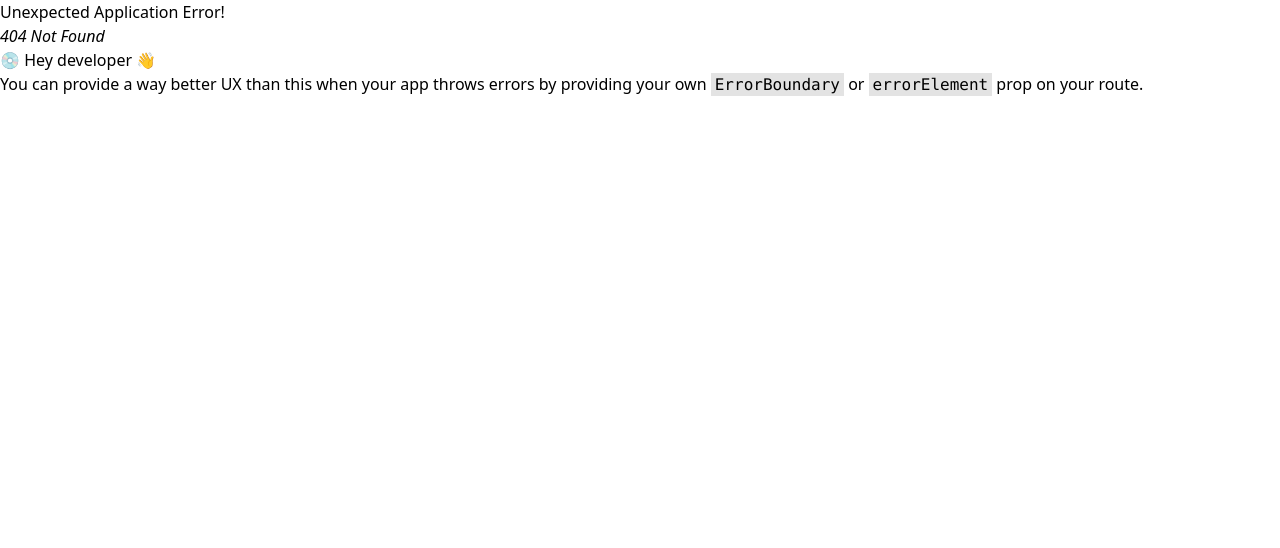
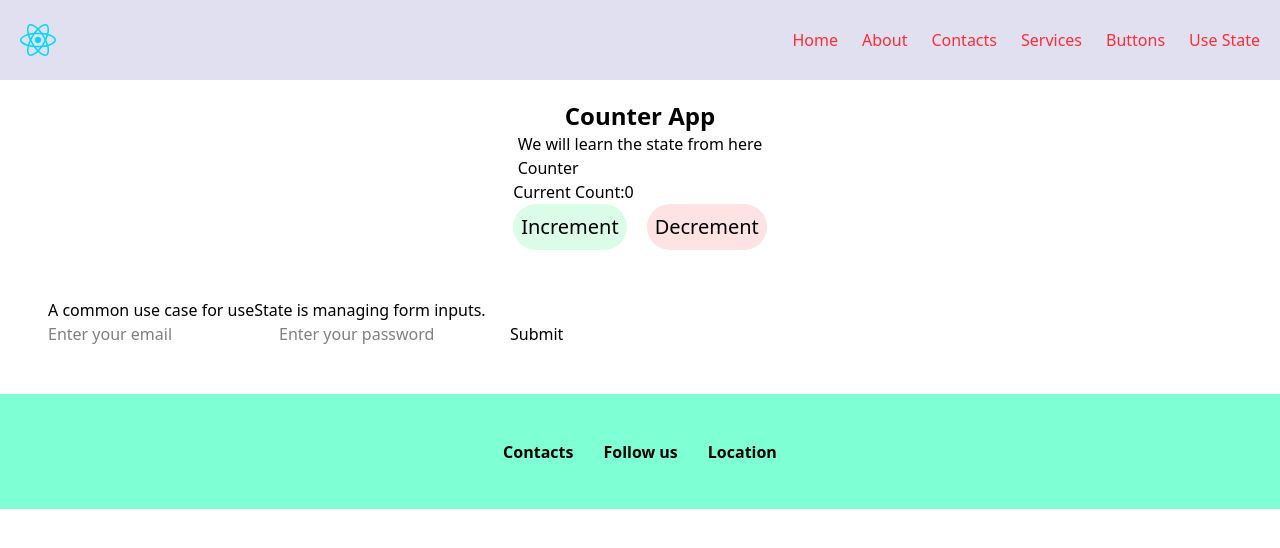
Before and after one commit to masudrana2803/react, a React (Vite) app: page /States in a window 1280 px wide. Before the commit this address had no page. Shown: the top 548 px of the page. Built offline with nearby package versions, Linux system fonts and the light colour scheme.

Commit message:
UseStates

```diff
--- a/src/App.jsx
+++ b/src/App.jsx
@@ -1,3 +1,4 @@
+// src/App.jsx
 import React from 'react'
 import './assets/react.svg'
 import './App.css'
@@ -17,6 +18,7 @@ import LayoutOne from './Layout/LayoutOne'
 import LayoutTwo from './Layout/LayoutTwo'
 import Products from './pages/Products'
 import Buttons from './pages/Buttons'
+import States from './pages/States'
 
 
 
@@ -32,6 +34,8 @@ const App = () => {
       <Route path='/Products' element={<Products/>}/>
 
       <Route path='/Buttons' element={<Buttons/>}/>
+      <Route path='/States' element={<States/>}/>
+
 
       {/* <Route path='/Contacts' element={<Contacts/>}/>
       <Route path='/Services' element={<Services/>}/> */}
@@ -49,6 +53,7 @@ const App = () => {
       <Route path='/Contacts' element={<Contacts/>}/>
       <Route path='/Services' element={<Services/>}/>
       <Route path='/Products' element={<Products/>}/>
+
       </Route>
 
     </Route>
--- a/src/Layout/LayoutOne.jsx
+++ b/src/Layout/LayoutOne.jsx
@@ -1,3 +1,4 @@
+// src/Layout/LayoutOne.jsx
 import React from 'react'
 import { Outlet } from 'react-router'
 import Navbar from '../components/Navbar'
@@ -8,8 +9,8 @@ const LayoutOne = () => {
   return (
     <>
     <Navbar/>
+          <Outlet/>
     <Footer/>
-          <Outlet/>
     </>
   )
 }
--- a/src/Layout/LayoutTwo.jsx
+++ b/src/Layout/LayoutTwo.jsx
@@ -1,3 +1,4 @@
+// src/Layout/LayoutTwo.jsx
 import React from 'react'
 import { Outlet } from 'react-router'
 import Sidenavbar from '../components/Sidenavbar'
--- a/src/components/Navbar.jsx
+++ b/src/components/Navbar.jsx
@@ -1,3 +1,4 @@
+// src/components/Navbar.jsx
 import React from 'react'
 
 const Navbar = () => {
@@ -15,6 +16,8 @@ const Navbar = () => {
                         <li className='hover:text-black duration-100 hover:text-xl'><a href="Contacts">Contacts</a></li>
                         <li className='hover:text-black duration-100 hover:text-xl'><a href="Services">Services</a></li>
                         <li className='hover:text-black duration-100 hover:text-xl'><a href="Buttons">Buttons</a></li>
+                        <li className='hover:text-black duration-100 hover:text-xl'><a href="States">Use State</a></li>
+
                     </ul>
                 </div>
             </div>
--- a/src/components/Sidenavbar.jsx
+++ b/src/components/Sidenavbar.jsx
@@ -1,3 +1,4 @@
+// src/components/Sidenavbar.jsx
 import React from 'react'
 
 const Sidenavbar = () => {
@@ -16,6 +17,7 @@ const Sidenavbar = () => {
                         <li className='hover:text-black duration-100 hover:text-xl'><a href="Contacts">Contact Us</a></li>
                         <li className='hover:text-black duration-100 hover:text-xl'><a href="Services">Request service</a></li>
                         <li className='hover:text-black duration-100 hover:text-xl'><a href="Services">FAQ</a></li>
+                        <li></li>
 
                     </ul>
                 </div>
--- a/src/main.jsx
+++ b/src/main.jsx
@@ -1,3 +1,4 @@
+// src/main.jsx
 import { StrictMode } from 'react'
 import { createRoot } from 'react-dom/client'
 import './App.css'
--- a/src/pages/Home.jsx
+++ b/src/pages/Home.jsx
@@ -1,3 +1,4 @@
+// src/pages/Home.jsx
 import React from 'react'
 // import Navbar from '../components/Navbar'
 import Footer from '../components/Footer'
--- a/src/pages/Products.jsx
+++ b/src/pages/Products.jsx
@@ -1,3 +1,4 @@
+// src/pages/Products.jsx
 import React from 'react'
 
 
--- /dev/null
+++ b/src/pages/States.jsx
@@ -0,0 +1,47 @@
+// src/pages/States.jsx
+import React, { useState } from 'react'
+
+const States = () => {
+
+      const [count,setCount]=useState(0)
+
+
+      const increment =()=> setCount (count+1)
+      const decrement =()=> setCount (count-1)
+
+
+
+
+  return (
+    <>
+    <section id='Counter' className='m-[20px] flex flex-col justify-center items-center'>
+      <h2 className='text-2xl font-bold' >Counter App</h2>
+      <div>
+      <h2>We will learn the state from here</h2>
+      <h2>Counter</h2>
+      </div>
+      <div>
+        <p>Current Count:{count} </p>
+        <div className='flex gap-5'>
+        <button className='max-w-full text-[20px] bg-green-100 rounded-4xl p-2 active:scale-2 duration-1000' onClick={increment}>Increment</button>
+        <button className='max-w-full text-[20px] bg-red-100 rounded-4xl p-2 active:scale-2 duration-1000' onClick={decrement}>Decrement</button>
+        </div>
+      </div>
+    </section>
+
+    <section id='Login Form' className='m-12'>
+      <h2>A common use case for useState is managing form inputs.</h2>
+
+      <input type="email" placeholder='Enter your email' />
+      <input type="password" placeholder='Enter your password' />
+      <button className=''>Submit</button>
+
+
+    </section>
+
+
+    </>
+  )
+}
+
+export default States
```
